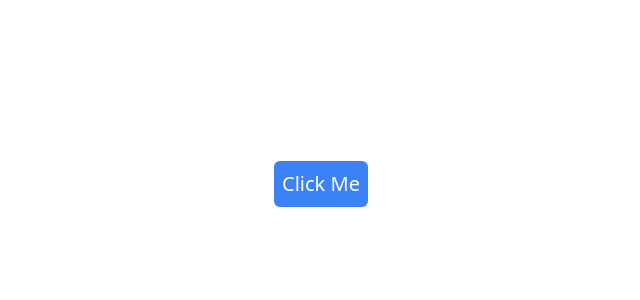
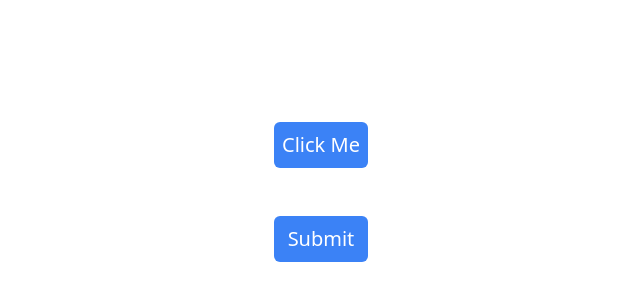
Before and after one commit to shariar-duke/framer-motion, a React (Vite) app: page / in a window 1280 px wide. Shown: the part 216-516 px from the top of the page, without its empty margins (319-959 px from the left). Built offline with nearby package versions, Linux system fonts and the light colour scheme.

Commit message:
two type of button motion

```diff
--- a/src/components/Button.jsx
+++ b/src/components/Button.jsx
@@ -1,16 +1,34 @@
-import {motion} from 'framer-motion'
+import { motion } from "framer-motion";
 export default function Button() {
   return (
-    <div>
+    <div className="flex flex-col gap-8">
       <motion.button
-       className='bg-blue-500 text-white border-none p-2 text-[20px] rounded-md'
-       whileTap={{
-        scale:0.5
-      }}
-      whileHover={{
-        scale:1.1
-      }}
-      >Click Me</motion.button>
+        className="bg-blue-500 text-white border-none p-2 text-[20px] rounded-md mt-4"
+        whileTap={{
+          scale: 0.5,
+        }}
+        whileHover={{
+          scale: 1.4,
+        }}
+      >
+        Click Me
+      </motion.button>
+
+
+        {" "}
+        <motion.button
+          className="bg-blue-500 text-white border-none p-2 text-[20px] rounded-md mt-4"
+          whileTap={{
+            scale: 0.5,
+          }}
+          whileHover={{
+            scale: 1.1,
+            transition:{yoyo:Infinity}
+          }}
+        >
+          Submit
+        </motion.button>
+
     </div>
-  )
+  );
 }
```
